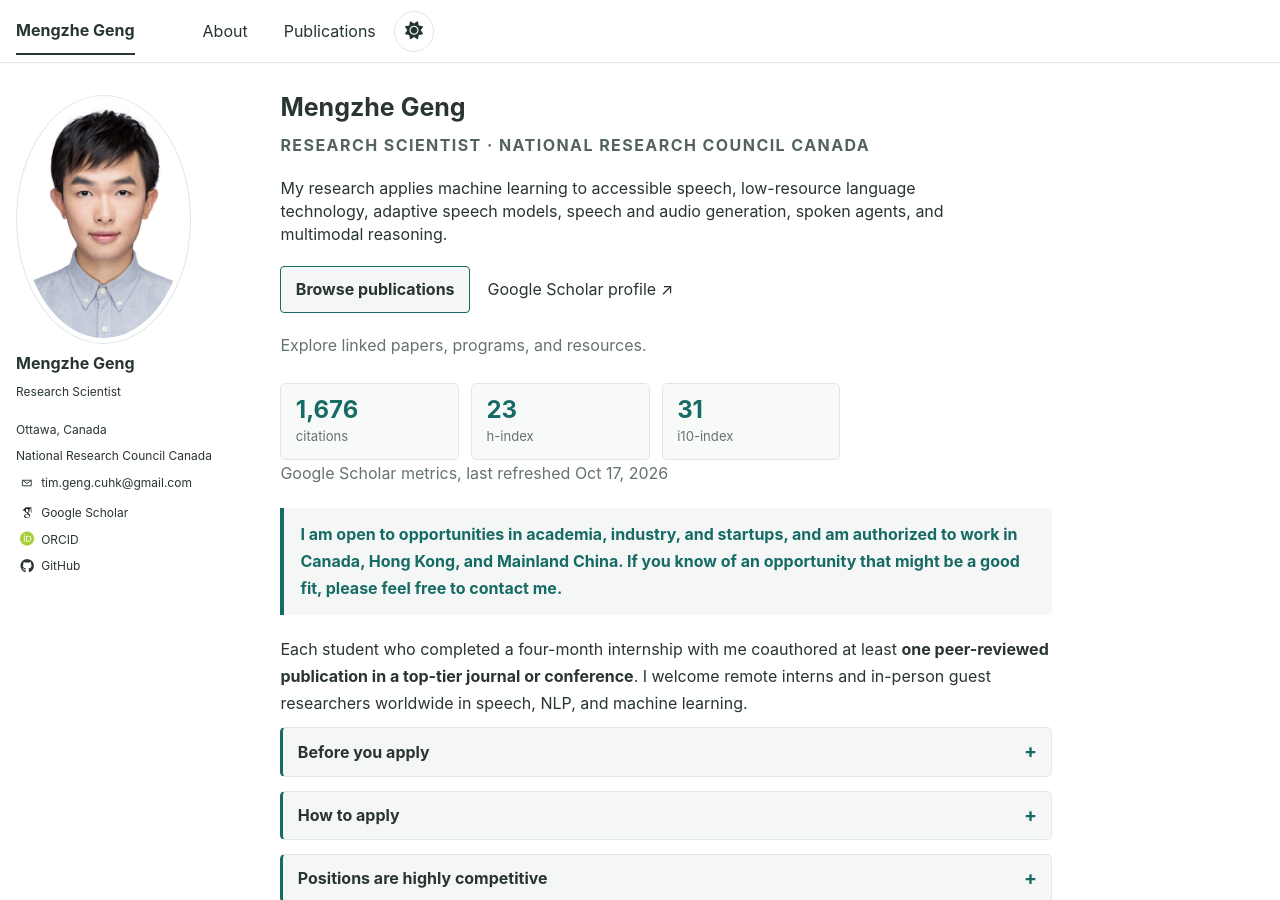
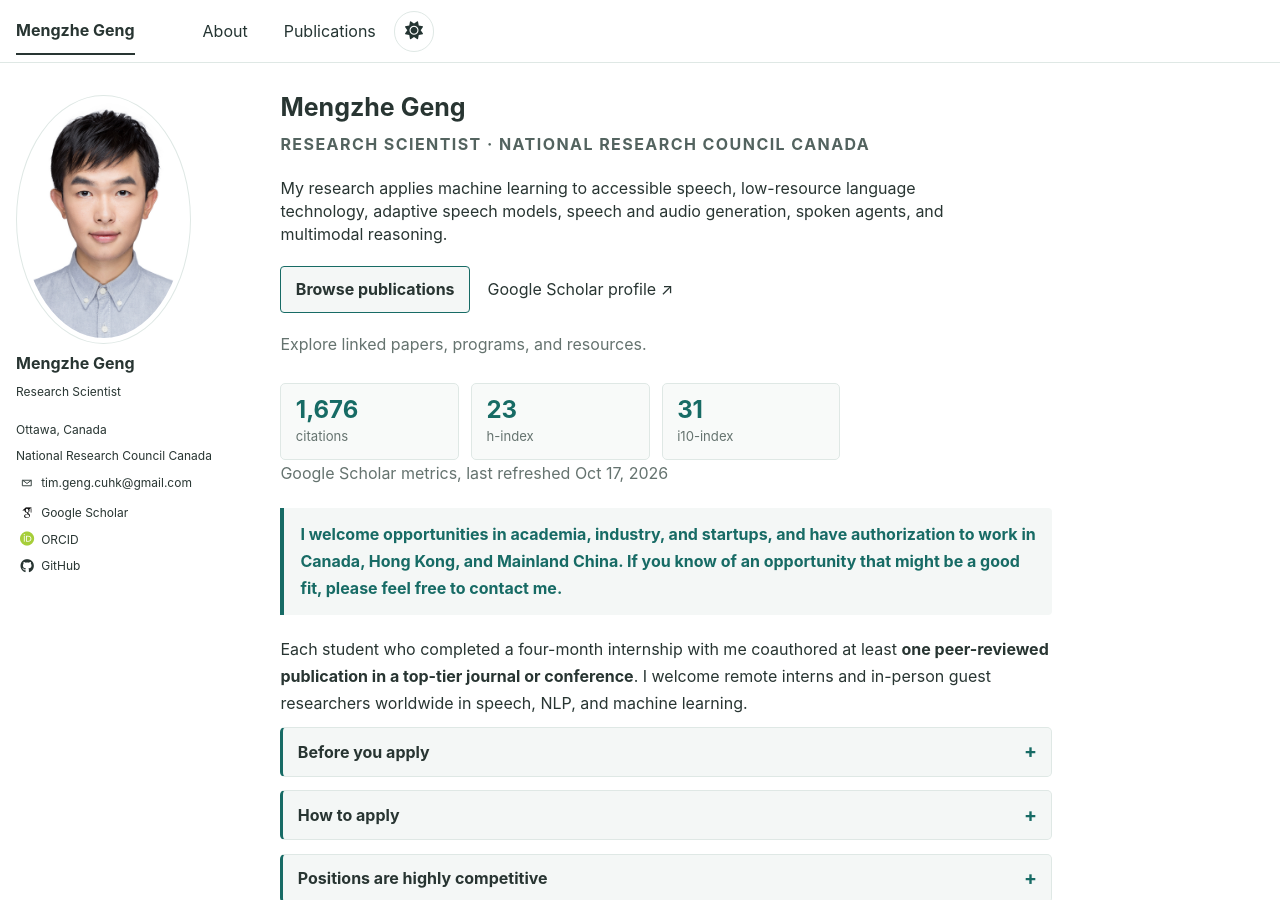
Before and after one commit to MENGZHEGENG/MENGZHEGENG.github.io, a Jekyll site: the page built from _pages/about.md, in a window 1280 px wide and 900 px high. Built offline with Jekyll 4.4.1, drawn with Linux system fonts in a browser that asks for light colours; some web fonts are replaced.

Commit message:
Simplify availability wording

```diff
--- a/_pages/about.md
+++ b/_pages/about.md
@@ -21,7 +21,7 @@ classes: wide
 </div>
 <p class="stats-note">Google Scholar metrics, last refreshed {{ site.data.scholar_metrics.updated_at | date: "%b %-d, %Y" }}</p>
 
-<p class="availability-notice"><strong>I am open to opportunities in academia, industry, and startups, and am authorized to work in Canada, Hong Kong, and Mainland China. If you know of an opportunity that might be a good fit, please feel free to <a href="mailto:tim.geng.cuhk@gmail.com">contact me</a>.</strong></p>
+<p class="availability-notice"><strong>I welcome opportunities in academia, industry, and startups, and have authorization to work in Canada, Hong Kong, and Mainland China. If you know of an opportunity that might be a good fit, please feel free to <a href="mailto:tim.geng.cuhk@gmail.com">contact me</a>.</strong></p>
 <p class="collaboration-invitation">Each student who completed a four-month internship with me coauthored at least <strong>one peer-reviewed publication in a top-tier journal or conference</strong>. I welcome remote interns and in-person guest researchers worldwide in speech, NLP, and machine learning.</p>
 <details id="before-you-apply" class="internship-note">
   <summary>Before you apply</summary>
```
